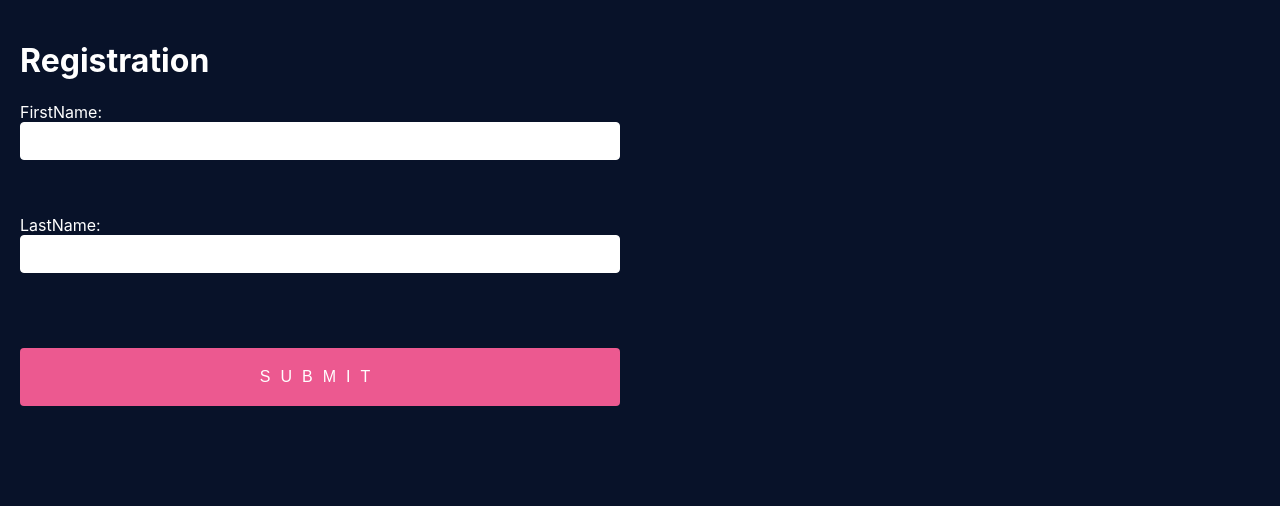
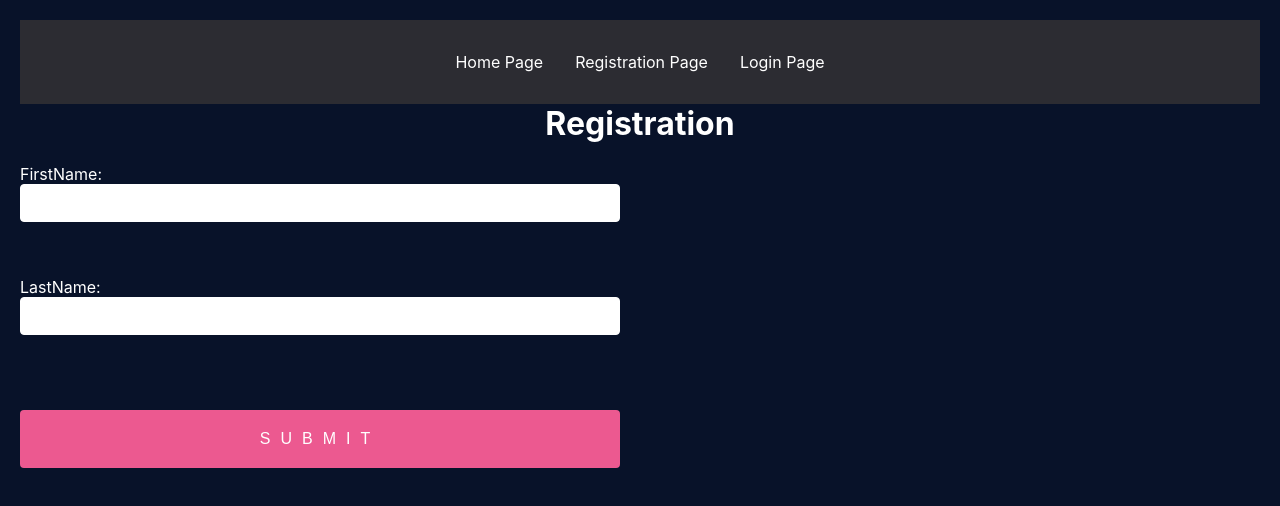
Before and after one commit to KornilovaEV/app, a React (Create React App) app: page /login in a window 1280 px wide. Shown: the top 506 px of the page. Built offline with nearby package versions, Linux system fonts and the light colour scheme.

Commit message:
make it better

```diff
--- /dev/null
+++ b/src/App.css
@@ -0,0 +1,63 @@
+body {
+  padding: 20px;
+  background: #081229;
+  color: white;
+}
+
+select,
+input {
+  display: block;
+  box-sizing: border-box;
+  width: 100%;
+  border-radius: 4px;
+  border: 1px solid white;
+  padding: 10px 15px;
+  margin-bottom: 15px;
+  font-size: 14px;
+  max-width: 600px;
+}
+
+label {
+  display: block;
+  margin-bottom: 8px;
+}
+
+button,
+input[type='submit'],
+.button {
+  position: relative;
+  background: #ec5990;
+  color: white;
+  text-transform: uppercase;
+  border: none;
+  margin-top: 20px;
+  padding: 20px;
+  font-size: 16px;
+  letter-spacing: 10px;
+  display: block;
+  appearance: none;
+  border-radius: 4px;
+  width: 100%;
+  font-weight: lighter;
+  transition: 0.3s all;
+  max-width: 600px;
+}
+
+button[type='button'] {
+  background: #516391;
+  color: white;
+  text-transform: none;
+  padding: 10px;
+  letter-spacing: 2px;
+}
+
+input[type='submit']:hover,
+button[type='button']:hover {
+  background: #bf1650;
+  color: white;
+}
+
+input[type='submit']:active {
+  transition: 0.3s all;
+  top: 2px;
+}
--- /dev/null
+++ b/src/App.jsx
@@ -0,0 +1,26 @@
+import {Home} from "./pages/Home";
+import {Login} from "./pages/Login";
+import {Registration} from "./pages/Registration";
+import { Notfoundpage } from './pages/Error';
+
+import {Routes, Route, Link} from 'react-router-dom';
+
+function App(){
+    return (
+        <>
+        <header>
+            <Link to="/">Home Page</Link>
+            <Link to="/registration">Registration Page</Link>
+            <Link to="/login">Login Page</Link>
+        </header>
+        <Routes>
+            <Route path="/" element={<Home />}/>
+            <Route path="/registration" element={<Login />}/>
+            <Route path="/login" element={<Registration />}/>
+            <Route path="*" element={<Notfoundpage />} />
+        </Routes>
+        </>
+    );
+}
+
+export default App;
--- a/src/index.css
+++ b/src/index.css
@@ -75,3 +75,66 @@ input[type='submit']:active {
   transition: 0.3s all;
   top: 2px;
 }
+/*////////////////////////////////////////////////////////////////////////////////////////////////////////*/
+* {
+  box-sizing: border-box;
+}
+
+:root {
+  --color-bg: #2C2C32;
+  --color-active: #0f7dc6;
+}
+
+body {
+  margin: 0;
+  font-family: -apple-system, BlinkMacSystemFont, 'Segoe UI', 'Roboto', 'Oxygen',
+    'Ubuntu', 'Cantarell', 'Fira Sans', 'Droid Sans', 'Helvetica Neue',
+    sans-serif;
+  -webkit-font-smoothing: antialiased;
+  -moz-osx-font-smoothing: grayscale;
+}
+
+header {
+  background-color: var(--color-bg);
+  padding: 2rem 0;
+  text-align: center;
+}
+header > a {
+  color: white;
+  text-decoration: none;
+  padding: 0 1rem;
+}
+header > a:hover {
+  text-decoration: underline;
+}
+
+h1 {
+  text-align: center;
+  margin-top: 0;
+}
+
+.container {
+  max-width: 900px;
+  padding-left: 2rem;
+  padding-right: 2rem;
+  margin: 0 auto;
+}
+
+main {
+  min-height: calc(100vh - 85px - 22px);
+  padding-top: 1.5rem;
+  padding-bottom: 1.5rem;
+}
+
+main a {
+  text-decoration: none;
+  color: var(--color-bg);
+}
+main a:hover {
+  text-decoration: underline;
+}
+
+.active {
+  color: var(--color-active);
+  cursor: default;
+}
--- a/src/index.js
+++ b/src/index.js
@@ -1,17 +1,15 @@
 import React from 'react';
-import ReactDOM from 'react-dom/client';
+import ReactDOM from 'react-dom';
 import './index.css';
 import App from './App';
-import reportWebVitals from './reportWebVitals';
+import { BrowserRouter as Router } from "react-router-dom";
 
 const root = ReactDOM.createRoot(document.getElementById('root'));
 root.render(
   <React.StrictMode>
+    <Router>
     <App />
-  </React.StrictMode>
+    </Router>
+  </React.StrictMode>,
+  document.getElementById('root')
 );
-
-// If you want to start measuring performance in your app, pass a function
-// to log results (for example: reportWebVitals(console.log))
-// or send to an analytics endpoint. Learn more: https://bit.ly/CRA-vitals
-reportWebVitals();
--- /dev/null
+++ b/src/pages/Error.jsx
@@ -0,0 +1,11 @@
+import { Link } from 'react-router-dom'
+
+const Notfoundpage = () => {
+    return (
+        <div>
+            This page doesn't exist. Go <Link to="/">home</Link>
+        </div>
+    )
+}
+
+export {Notfoundpage};
--- /dev/null
+++ b/src/pages/Home.jsx
@@ -0,0 +1,9 @@
+const Home = () => {
+    return (
+        <div>
+            <h1>Hello User!!!</h1>
+        </div>
+    )
+}
+
+export {Home}
--- /dev/null
+++ b/src/pages/Login.jsx
@@ -0,0 +1,9 @@
+const Login= () =>{
+    return (
+        <div>
+            <h1>Get started with React-Router 6</h1>
+        </div>
+    )
+}
+
+export {Login}
--- a/src/App.js
+++ b/src/pages/Registration.jsx
@@ -1,7 +1,7 @@
 import React from 'react'
 import {useForm} from 'react-hook-form';
 
-function App() {
+function Registration() {
 const {
 register,
 formState: {
@@ -20,7 +20,7 @@ const onSubmit = (data) => {
 
 
 return (
-    <div className="App">
+    <div className="Registration">
     <h1>Registration</h1>
     <form onSubmit={handleSubmit(onSubmit)}>
     <label>
@@ -61,4 +61,4 @@ const onSubmit = (data) => {
 );
 }
 
-export default App;
+export {Registration};
```
Also changed, not shown: package.json (+7 -1 lines), 1 other file (tests, documents, lock files or other folders). Lines whose indentation alone changed are shown as unchanged.
